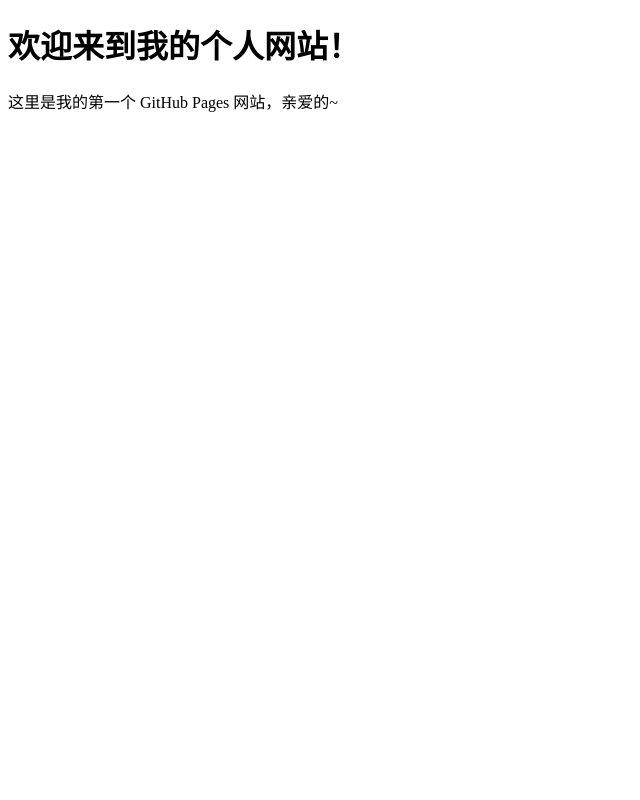
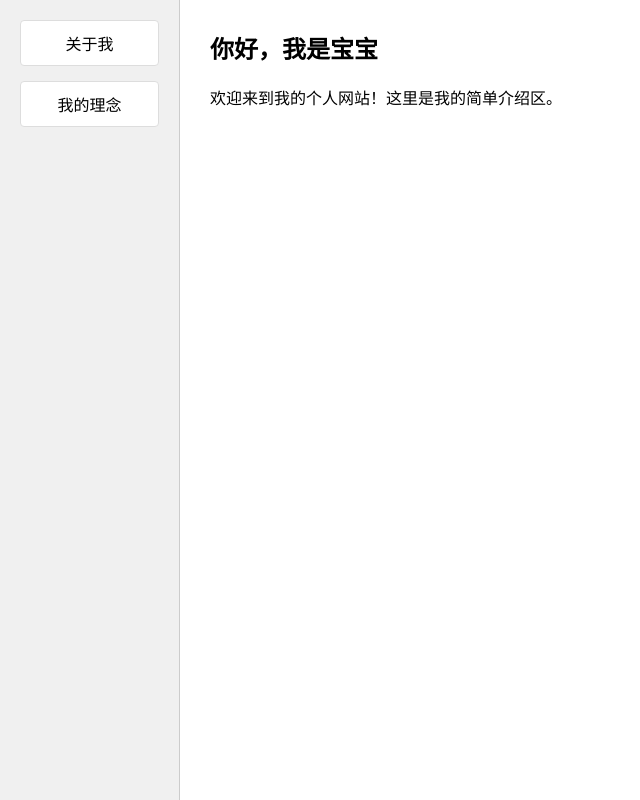
Before and after one commit to 013nus/123.github.io, a plain HTML site: page index.html in a window 1280 px wide. Shown: the whole page, without its empty margins (0-640 px from the left). Drawn offline with Linux system fonts and the light colour scheme.

Commit message:
Update index.html

```diff
--- a/index.html
+++ b/index.html
@@ -1,11 +1,84 @@
 <!DOCTYPE html>
 <html lang="zh-CN">
 <head>
-    <meta charset="UTF-8" />
-    <title>我的个人网站</title>
+<meta charset="UTF-8" />
+<meta name="viewport" content="width=device-width, initial-scale=1" />
+<title>我的个人网站</title>
+<style>
+  body {
+    margin: 0;
+    font-family: "微软雅黑", sans-serif;
+    display: flex;
+    height: 100vh;
+  }
+  nav {
+    width: 180px;
+    background-color: #f0f0f0;
+    padding: 20px;
+    box-sizing: border-box;
+    border-right: 1px solid #ccc;
+  }
+  nav button {
+    width: 100%;
+    margin-bottom: 15px;
+    padding: 10px;
+    font-size: 16px;
+    cursor: pointer;
+    background-color: white;
+    border: 1px solid #ddd;
+    border-radius: 4px;
+    transition: background-color 0.3s;
+  }
+  nav button:hover {
+    background-color: #e0e0ff;
+  }
+  main {
+    flex-grow: 1;
+    padding: 30px;
+    box-sizing: border-box;
+  }
+  .hidden {
+    display: none;
+  }
+  h1 {
+    margin-top: 0;
+  }
+  .center-blue-bold {
+    color: #0055cc;
+    font-weight: bold;
+    text-align: center;
+    font-size: 20px;
+    margin-top: 60px;
+  }
+  .qrcode {
+    max-width: 150px;
+    margin: 10px 10px 10px 0;
+    border: 1px solid #ccc;
+    border-radius: 8px;
+  }
+  .qrcode-container {
+    display: flex;
+    align-items: center;
+  }
+</style>
 </head>
 <body>
-    <h1>欢迎来到我的个人网站！</h1>
-    <p>这里是我的第一个 GitHub Pages 网站，亲爱的~</p>
-</body>
-</html>
+
+<nav>
+  <button id="btnAbout">关于我</button>
+  <button id="btnPhilosophy">我的理念</button>
+</nav>
+
+<main>
+  <section id="introSection">
+    <h1>你好，我是宝宝</h1>
+    <p>欢迎来到我的个人网站！这里是我的简单介绍区。</p>
+  </section>
+
+  <section id="aboutSection" class="hidden">
+    <h2>关于我</h2>
+    <div class="qrcode-container">
+      <div>
+        <p>微信二维码</p>
+        <img src="https://via.placeholder.com/150?text=微信二维码" alt="微信二维码" class="qrcode" />
+      </div>
```
